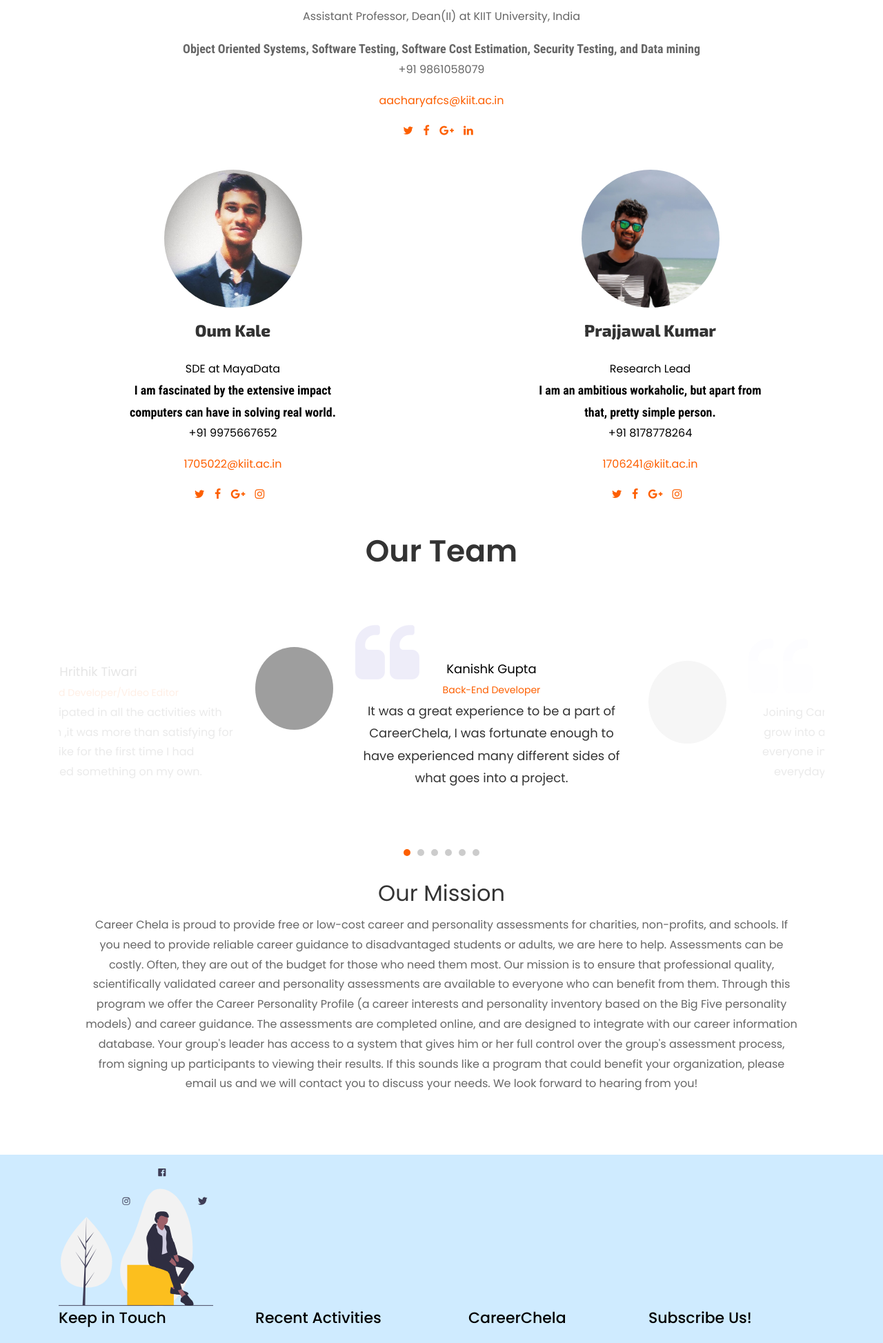
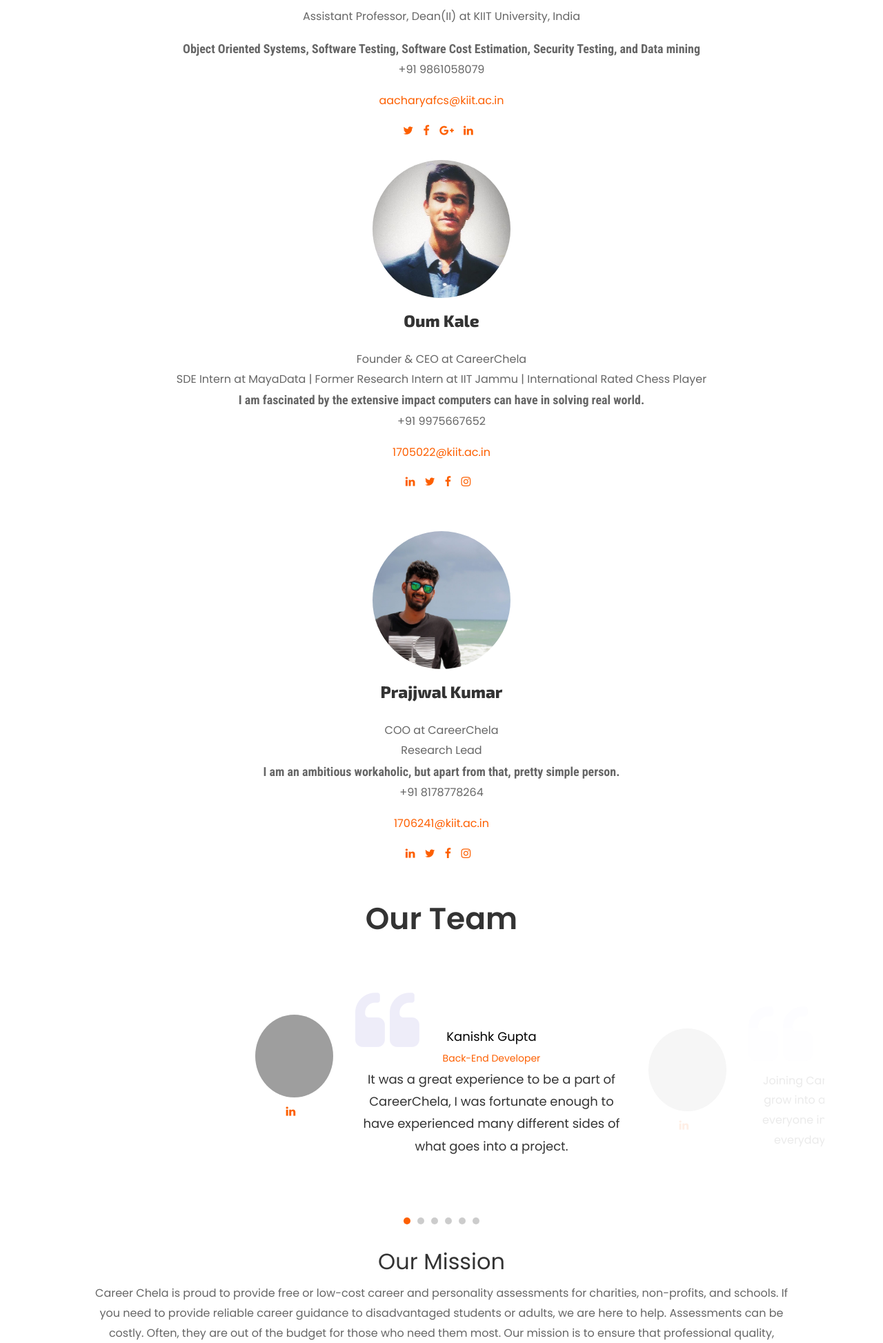
Before and after one commit to makecareereasy/makecareereasy, a Django app: page /personality/team/ in a window 1280 px wide. Shown: the part 470-2417 px from the top of the page at 69% size. Run offline with Django 3.2, Linux system fonts and the light colour scheme; some libraries are stand-ins or nearby versions; some web fonts are replaced; grey boxes are pictures that could not be loaded.

Commit message:
Mobile column break problem resolved
Signed-off-by: thisisankit27 <thisisankitsrivastava@gmail.com>

```diff
--- a/templates/team.html
+++ b/templates/team.html
@@ -19,36 +19,35 @@
           <li class="ftco-animate"><a href="https://www.linkedin.com/in/dr-arup-abhinna-acharya-14849917/"><span class="icon-linkedin"></span></a></li>
         </ul>
     </div>
-  <div class="outerDiv" style="margin-top: 30px; margin-bottom: 50px;">
-    <div class="leftDiv" style="border-radius: 20px;">
-      <img src="/static/images/oum.jpg" style="height: 200px; width: 200px; margin-top: 10px; border-radius: 100%;">
+  <img src="/static/images/oum.jpg" style="height: 200px; width: 200px; margin-top: 10px; border-radius: 100%;">
       <h4 class="test-heading">Oum Kale</h4><br>
-      <span class="position mb-1">SDE at MayaData</span>
+      <span class="position mb-1">Founder & CEO at CareerChela</span><br>
+      <span class="position mb-1">SDE Intern at MayaData | Former Research Intern at IIT Jammu | International Rated Chess Player</span><br>
+      <!-- <span class="position mb-1">Former Research Intern at IIT Jammu</span><br>
+      <span class="position mb-1">International Rated Chess Player</span> -->
         <p class="test-content">I am fascinated by the extensive impact computers can have in solving real world.</p>
           <p><a >+91 9975667652</a></p>
             <p><a href="mailto:1705022@kiit.ac.in">1705022@kiit.ac.in</a></p>
             <ul class="ftco-social text-center">
+              <li class="ftco-animate"><a href="#"><span class="icon-linkedin"></span></a></li>
               <li class="ftco-animate"><a href="#"><span class="icon-twitter"></span></a></li>
               <li class="ftco-animate"><a href="#"><span class="icon-facebook"></span></a></li>
-              <li class="ftco-animate"><a href="#"><span class="icon-google-plus"></span></a></li>
               <li class="ftco-animate"><a href="#"><span class="icon-instagram"></span></a></li>
             </ul>
-      </div>
-    <div class="rightDiv" style="border-radius: 20px;">
-      <img src="/static/images/praj.jpg" style="height: 200px; width: 200px; margin-top: 10px; border-radius: 100%;">
-      <h4 class="test-heading">Prajjawal Kumar</h4><br>
+            <br>
+            <img src="/static/images/praj.jpg" style="height: 200px; width: 200px; margin-top: 10px; border-radius: 100%;">
+      <h4 class="test-heading">Prajjwal Kumar</h4><br>
+      <span class="position mb-1">COO at CareerChela</span><br>
       <span class="position mb-2">Research Lead</span>
       <p class="test-content">I am an ambitious workaholic, but apart from that, pretty simple person.</p>
         <p><a >+91 8178778264</a></p>
         <p><a href="mailto:1706241@kiit.ac.in">1706241@kiit.ac.in</a></p>
         <ul class="ftco-social text-center">
+          <li class="ftco-animate"><a href="#"><span class="icon-linkedin"></span></a></li>
           <li class="ftco-animate"><a href="#"><span class="icon-twitter"></span></a></li>
           <li class="ftco-animate"><a href="#"><span class="icon-facebook"></span></a></li>
-          <li class="ftco-animate"><a href="#"><span class="icon-google-plus"></span></a></li>
           <li class="ftco-animate"><a href="#"><span class="icon-instagram"></span></a></li>
         </ul>
-    </div>
-  </div>
     <section class="ftco-section testimony-section" style="padding-top: 0px;">
         <div class="container">
           <div class="row justify-content-center mb-5 pb-2">
@@ -62,6 +61,9 @@
             <div class="item">
               <div class="testimony-wrap d-flex">
               <div class="user-img mr-4" style="background-image: url(/static/images/kanishk.jpeg);">
+                <ul class="ftco-social text-center" style="margin-top: 8rem; ">
+                  <li class="ftco-animate"><a href="#"><span class="icon-linkedin"></span></a></li>
+                </ul>
               </div>
               <div class="text ml-2">
                 <span class="quote d-flex align-items-center justify-content-center">
@@ -77,6 +79,9 @@
             <div class="item">
               <div class="testimony-wrap d-flex">
               <div class="user-img mr-4" style="background-image: url(/static/images/srijita.jpeg)">
+                <ul class="ftco-social text-center" style="margin-top: 8rem; ">
+                  <li class="ftco-animate"><a href="#"><span class="icon-linkedin"></span></a></li>
+                </ul>
               </div>
               <div class="text ml-2">
                 <span class="quote d-flex align-items-center justify-content-center">
@@ -91,6 +96,9 @@
             <div class="item">
               <div class="testimony-wrap d-flex">
               <div class="user-img mr-4" style="background-image: url(/static/images/ankit.jpg)">
+                <ul class="ftco-social text-center" style="margin-top: 8rem; ">
+                  <li class="ftco-animate"><a href="#"><span class="icon-linkedin"></span></a></li>
+                </ul>
               </div>
               <div class="text ml-2">
                 <span class="quote d-flex align-items-center justify-content-center">
@@ -105,6 +113,9 @@
             <div class="item">
               <div class="testimony-wrap d-flex">
               <div class="user-img mr-4" style="background-image: url(/static/images/shreya.jpeg)">
+                <ul class="ftco-social text-center" style="margin-top: 8rem; ">
+                  <li class="ftco-animate"><a href="#"><span class="icon-linkedin"></span></a></li>
+                </ul>
               </div>
               <div class="text ml-2">
                 <span class="quote d-flex align-items-center justify-content-center">
@@ -119,6 +130,9 @@
             <div class="item">
               <div class="testimony-wrap d-flex">
               <div class="user-img mr-4" style="background-image: url(/static/images/harsh.jpeg)">
+                <ul class="ftco-social text-center" style="margin-top: 8rem; ">
+                  <li class="ftco-animate"><a href="#"><span class="icon-linkedin"></span></a></li>
+                </ul>
               </div>
               <div class="text ml-2">
                 <span class="quote d-flex align-items-center justify-content-center">
@@ -132,7 +146,14 @@
             </div>
             <div class="item">
               <div class="testimony-wrap d-flex">
+<<<<<<< HEAD
+              <div class="user-img mr-4" style="background-image: url(/static/images/hrith.jpeg)">
+                <ul class="ftco-social text-center" style="margin-top: 8rem; ">
+                  <li class="ftco-animate"><a href="#"><span class="icon-linkedin"></span></a></li>
+                </ul>
+=======
               <div class="user-img mr-4" style="background-image: url(/static/images/hrithik.jpeg)">
+>>>>>>> upstream/main
               </div>
               <div class="text ml-2">
                 <span class="quote d-flex align-items-center justify-content-center">
```
